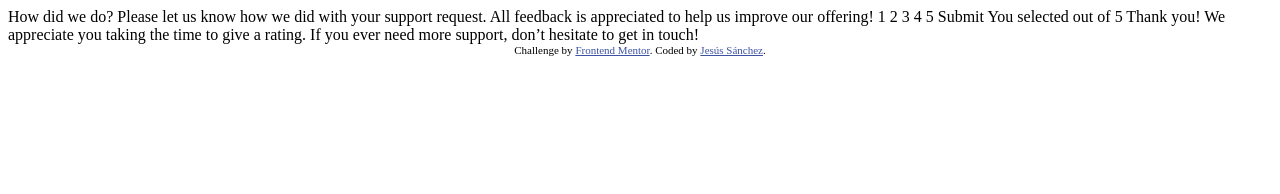
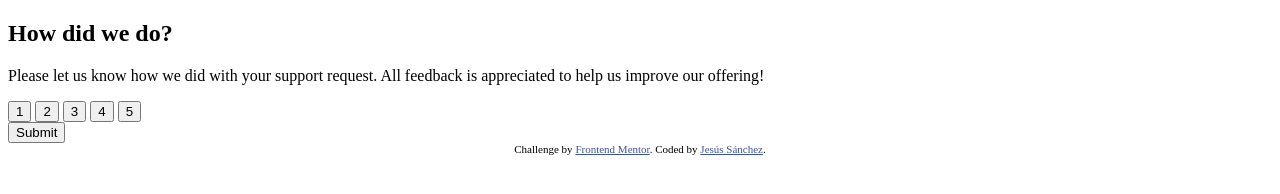
Before and after one commit to jesrdev/interactive-rating-component, a plain HTML site: page index.html in a window 1280 px wide. Drawn offline with Linux system fonts and the light colour scheme.

Commit message:
ratitng state html finished

```diff
--- a/index.html
+++ b/index.html
@@ -27,19 +27,30 @@
   </head>
   <body>
     <!-- Rating state start -->
-
-    How did we do? Please let us know how we did with your support request. All
-    feedback is appreciated to help us improve our offering! 1 2 3 4 5 Submit
-
+    <section>
+      <h2>How did we do?</h2>
+      <p>
+        Please let us know how we did with your support request. All feedback is
+        appreciated to help us improve our offering!
+      </p>
+      <div class="ratings">
+        <button class="rating">1</button>
+        <button class="rating">2</button>
+        <button class="rating">3</button>
+        <button class="rating">4</button>
+        <button class="rating">5</button>
+      </div>
+      <button class="submit">Submit</button>
+    </section>
     <!-- Rating state end -->
 
     <!-- Thank you state start -->
-
-    You selected
-    <!-- Add rating here -->
-    out of 5 Thank you! We appreciate you taking the time to give a rating. If
-    you ever need more support, don’t hesitate to get in touch!
-
+    <section style="display: none">
+      You selected
+      <!-- Add rating here -->
+      out of 5 Thank you! We appreciate you taking the time to give a rating. If
+      you ever need more support, don’t hesitate to get in touch!
+    </section>
     <!-- Thank you state end -->
 
     <div class="attribution">
```
